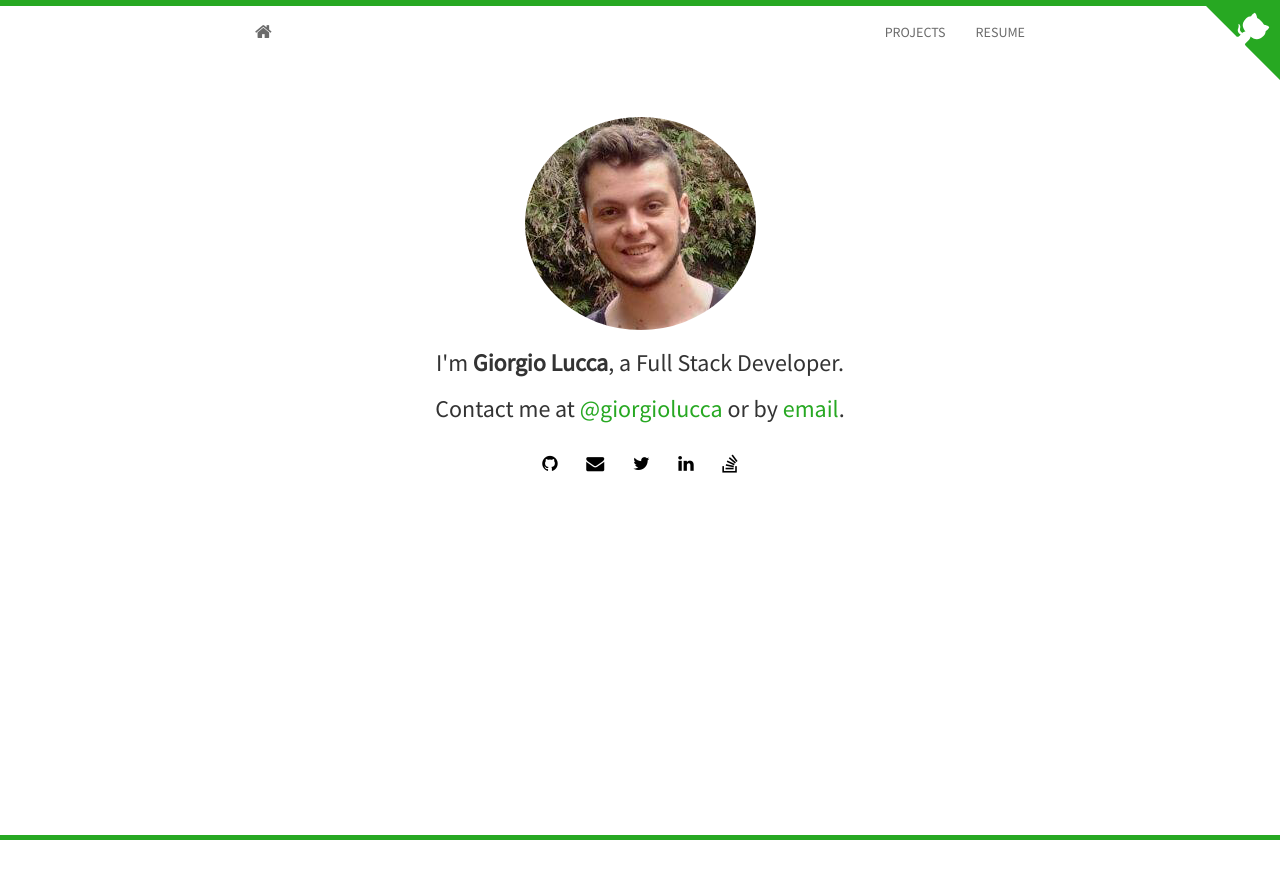
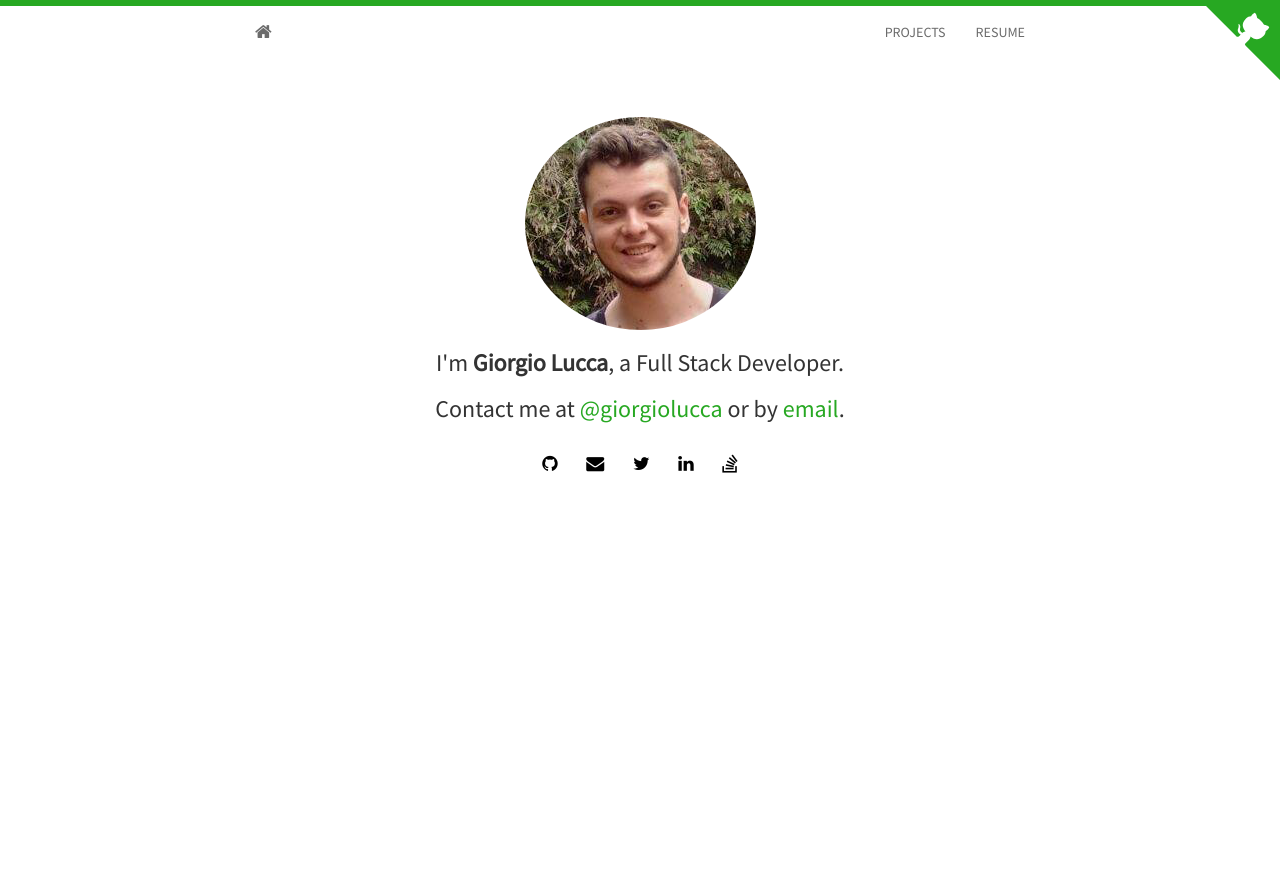
Before and after one commit to giorgiolucca/giorgiolucca.github.io, a Jekyll site: the page built from index.html, in a window 1280 px wide. Shown: the top 879 px of the page. Built offline with Jekyll 4.4.1, drawn with Linux system fonts in a browser that asks for light colours; nearby versions of some CDN libraries; the list of posts is cut into pages by our own code.

Commit message:
Remove footer border

```diff
--- a/static/css/main.css
+++ b/static/css/main.css
@@ -173,12 +173,3 @@ body {
 .text-muted {
 	color: #6b6b6b;
 }
-div.footer{
-  border-bottom: 5px solid #27A822;;
-}
-/* Set the fixed height of the footer here */
-/*.footer {
-  height: 50px;
-  padding-bottom: 15px;
-
-}*/
```
